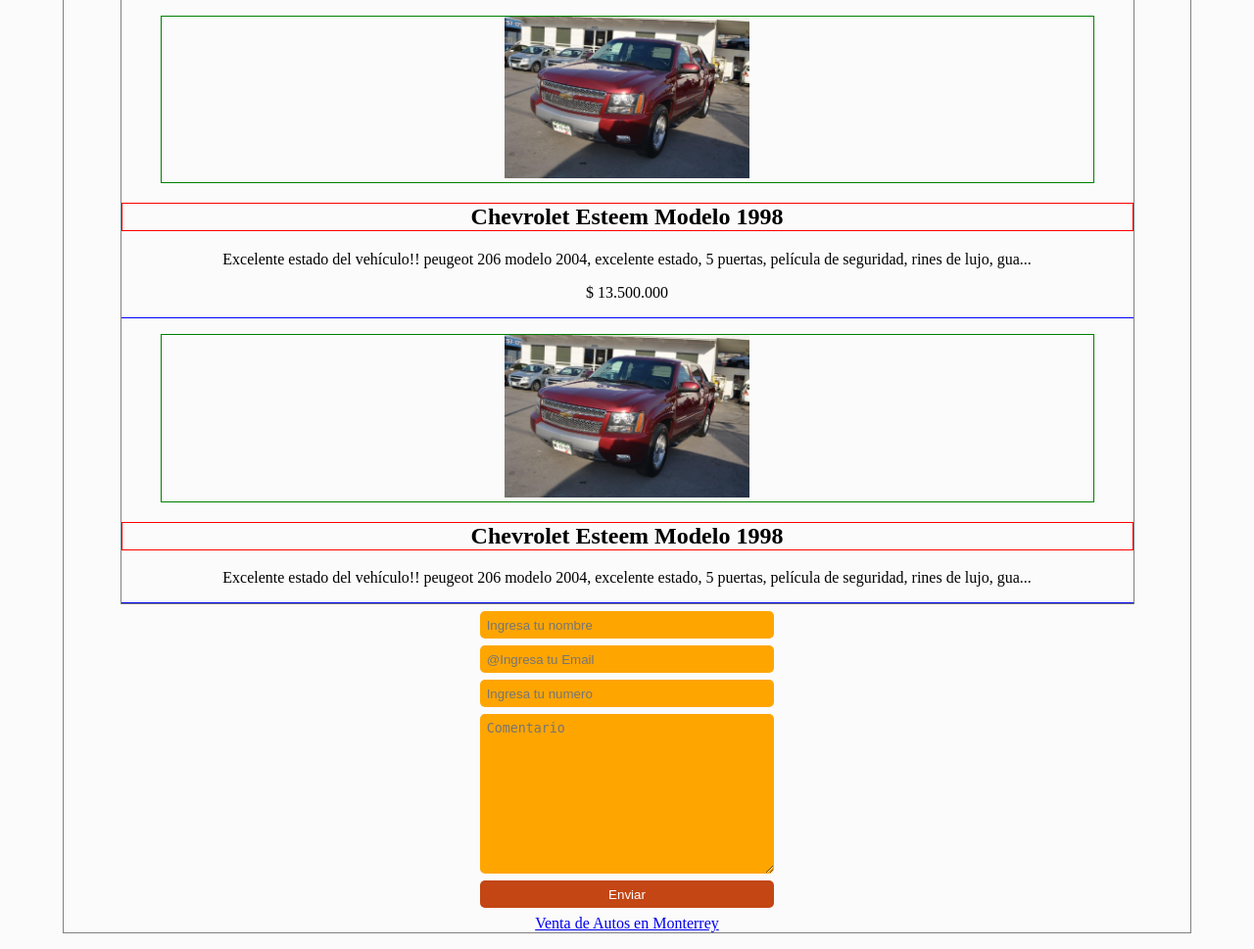
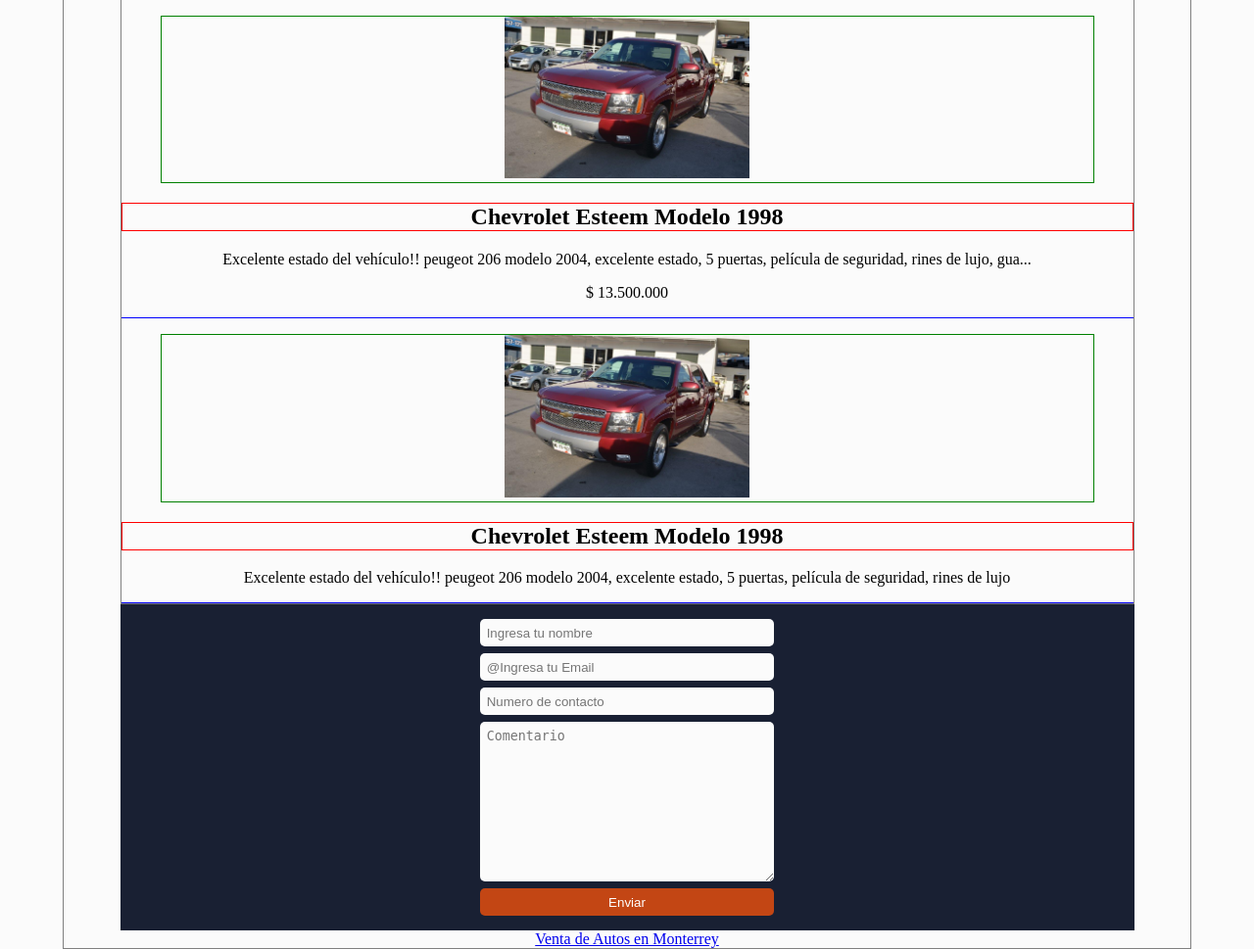
Before and after one commit to isaacrdz/venta-de-autos-en-monterrey, a PHP site: page / in a window 1280 px wide. Shown: the part 576-1545 px from the top of the page at 98% size. Run offline with PHP 8.4, Linux system fonts and the light colour scheme.

Commit message:
Arreglos

```diff
--- a/css/styles.css
+++ b/css/styles.css
@@ -38,7 +38,7 @@
 input,textarea
 {
 	display: block;
-	background: orange;
+	background: #FBFBFB;
 	color: white;
 	max-width: 300px;
 	width: 100%;
@@ -93,6 +93,15 @@
  {
  	border: 1px solid green;
  	max-width: 150px:;
+ }
+
+ form
+ {
+ 	background: #192033;
+ 	box-sizing:border-box;
+ 	padding:0.5em;
+ 	width: 90%;
+ 	margin: 0 auto;
  }
 
 footer
--- a/index.html
+++ b/index.html
@@ -110,7 +110,7 @@
 		<img class="imgsmall" src="img/auto.jpg" alt="foto auto">
 	</figure>
 		<h2 class="">Chevrolet Esteem Modelo 1998</h2>
-		<p class="">Excelente estado del vehículo!! peugeot 206 modelo 2004, excelente estado, 5 puertas, película de seguridad, rines de lujo, gua...</p>
+		<p class="">Excelente estado del vehículo!! peugeot 206 modelo 2004, excelente estado, 5 puertas, película de seguridad, rines de lujo</p>
 </article>
 
 
@@ -123,7 +123,7 @@
 
 	<input type="text" placeholder="Ingresa tu nombre"/>
 	<input type="email"placeholder="@Ingresa tu Email">
-	<input type="tel" placeholder="Ingresa tu numero">
+	<input type="tel" placeholder="Numero de contacto">
 	<textarea name="" id="" cols="30" rows="10" placeholder="Comentario"></textarea>
 <button type="submit"> Enviar</button>
 
```
